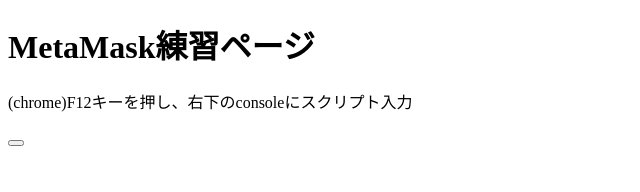
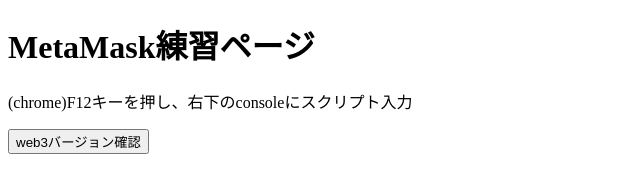
Before and after one commit to nandemotoken/MetaMask_Practice_Page, a plain HTML site: page index.html in a window 1280 px wide. Shown: the whole page, without its empty margins (0-640 px from the left). Drawn offline with Linux system fonts and the light colour scheme.

Commit message:
version checker

```diff
--- a/index.html
+++ b/index.html
@@ -8,6 +8,6 @@
 <body>
     <h1>MetaMask練習ページ</h1>
     <p>(chrome)F12キーを押し、右下のconsoleにスクリプト入力</p>
-    <button href="javascript:alert(web3.version()+'を参照してください')" value="web3バージョン確認"></button>
+    <button type=button onclick="alert('web3.jsドキュメント'+web3.version+'を参照してください')">web3バージョン確認</button>
 </body>
 </html>
```
